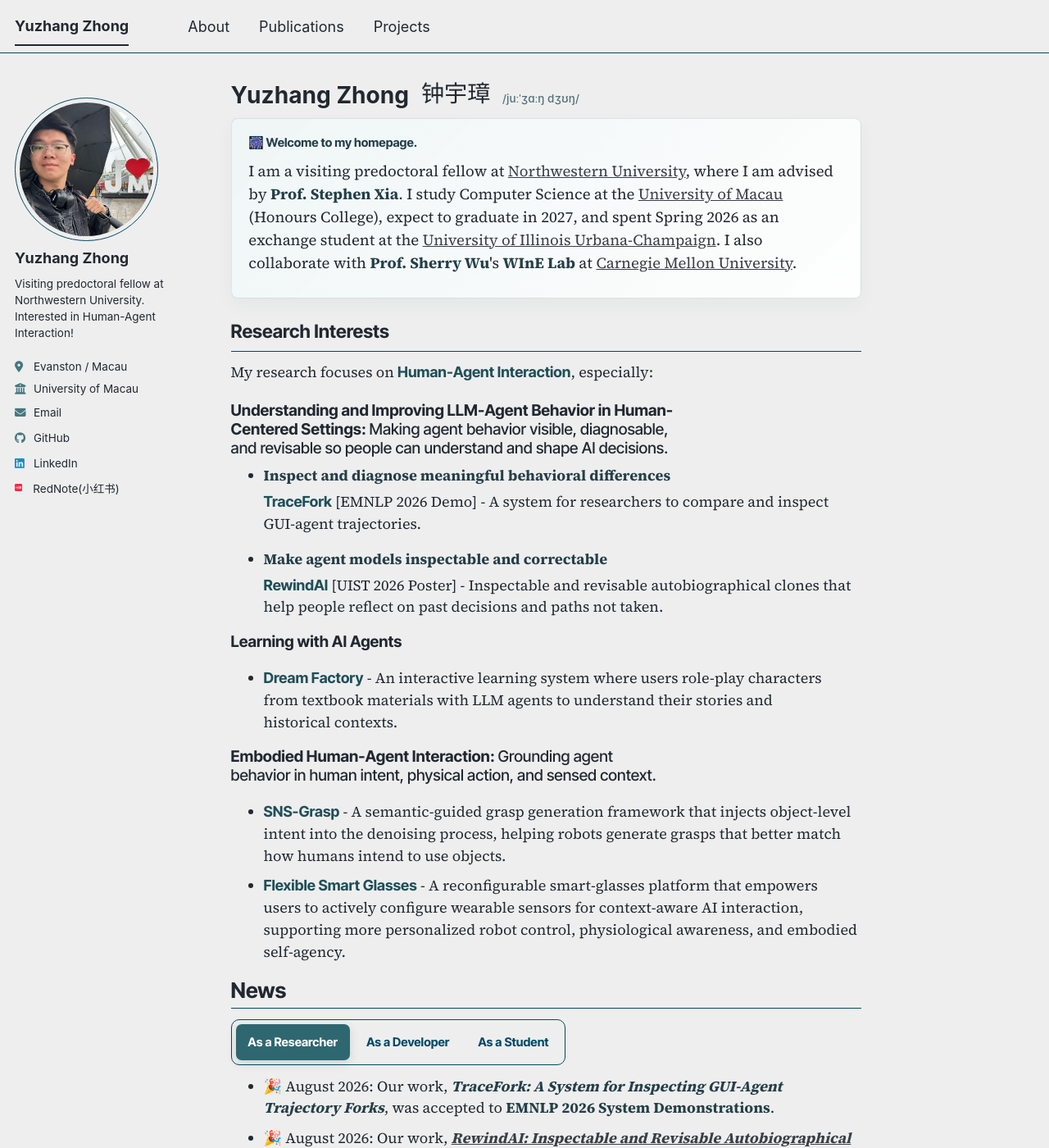
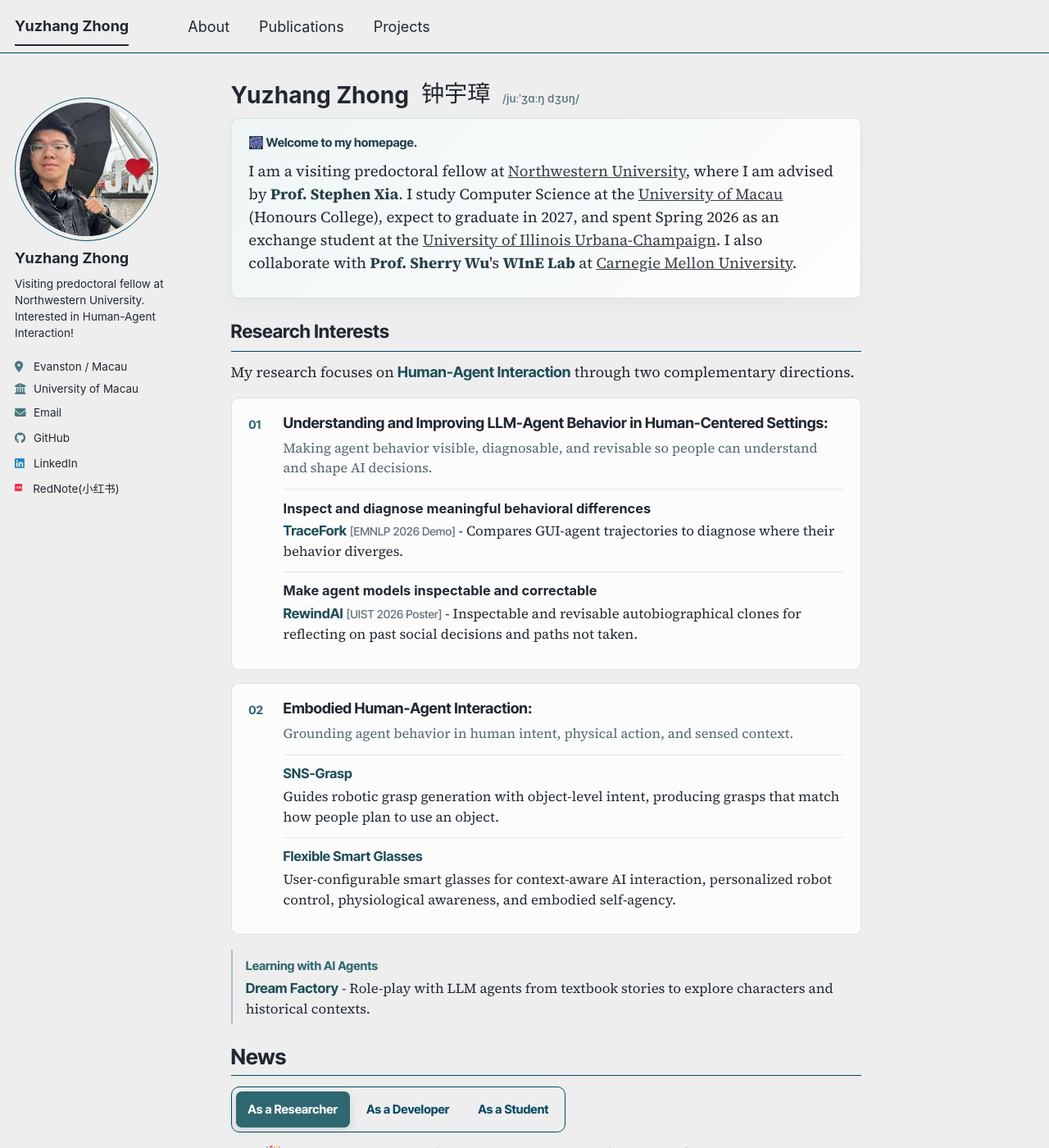
Before and after one commit to yuzhang-zhong/yuzhang-zhong.github.io, a Jekyll site: the page built from _pages/about.md, in a window 1280 px wide and 1400 px high. Shown: the whole window at 82% size. Built offline with Jekyll 4.4.1, drawn with Linux system fonts in a browser that asks for light colours; comment, search, counter and statistics services are not loaded; a style sheet for code colours, icons or effects is not loaded.

Commit message:
Refine research interests layout

```diff
--- a/_includes/head/custom.html
+++ b/_includes/head/custom.html
@@ -188,32 +188,92 @@
     margin-top: 1.4rem;
   }
 
-  .page__content .research-interests h3 {
-    margin: 0.65rem 0 0.45rem;
-    font-size: 1.06rem;
+  .page__content .research-intro {
+    margin: 0.45rem 0 1rem;
   }
 
-  .research-heading-definition {
-    font-weight: 400;
+  .research-theme {
+    margin: 0.9rem 0;
+    padding: 1rem 1.15rem;
+    border: 1px solid rgba(44, 68, 76, 0.14);
+    border-radius: 9px;
+    background: rgba(255, 255, 255, 0.8);
   }
 
-  .page__content .research-questions {
-    margin-top: 0.35rem;
+  .research-theme__heading {
+    display: grid;
+    grid-template-columns: 1.75rem minmax(0, 1fr);
+    gap: 0.6rem;
+    align-items: start;
   }
 
-  .page__content .research-questions > li {
-    margin-bottom: 0.9rem;
+  .research-theme__index {
+    padding-top: 0.15rem;
+    color: #2f6770;
+    font-family: var(--anthropic-sans);
+    font-size: 0.79rem;
+    font-weight: 700;
+  }
+
+  .page__content .research-theme h3 {
+    margin: 0;
+    font-size: 1rem;
+    line-height: 1.38;
+  }
+
+  .page__content .research-theme__definition {
+    margin: 0.3rem 0 0;
+    color: #52666c;
+    font-size: 0.91rem;
     line-height: 1.48;
   }
 
-  .research-project {
-    margin: 0.3rem 0 0.2rem;
+  .research-theme__projects {
+    margin: 0.75rem 0 0 2.35rem;
   }
 
-  .page__content .research-project p {
-    margin: 0;
+  .research-theme__project {
+    padding: 0.64rem 0;
+    border-top: 1px solid rgba(44, 68, 76, 0.12);
   }
 
+  .page__content .research-theme__project h4 {
+    margin: 0 0 0.2rem;
+    font-size: 0.91rem;
+    line-height: 1.4;
+  }
+
+  .page__content .research-theme__project p {
+    margin: 0;
+    font-size: 0.93rem;
+    line-height: 1.5;
+  }
+
+  .research-tag {
+    color: #60727a;
+    font-family: var(--anthropic-sans);
+    font-size: 0.77rem;
+    white-space: nowrap;
+  }
+
+  .research-aside {
+    margin: 1rem 0 1.4rem;
+    padding: 0.25rem 0 0.25rem 0.9rem;
+    border-left: 2px solid rgba(47, 103, 112, 0.35);
+  }
+
+  .research-aside__label {
+    color: #2f6770;
+    font-family: var(--anthropic-sans);
+    font-size: 0.82rem;
+    font-weight: 700;
+  }
+
+  .page__content .research-aside p {
+    margin: 0.2rem 0 0;
+    font-size: 0.93rem;
+    line-height: 1.5;
+  }
 
   .home-news-column {
     margin: 1rem 0 1.05rem;
@@ -448,6 +508,25 @@
     }
   }
 
+  @media screen and (max-width: 600px) {
+    .research-theme {
+      padding: 0.9rem;
+    }
+
+    .research-theme__heading {
+      grid-template-columns: 1fr;
+      gap: 0.15rem;
+    }
+
+    .research-theme__index {
+      padding-top: 0;
+    }
+
+    .research-theme__projects {
+      margin-left: 0;
+    }
+  }
+
 
   #theme-toggle {
     display: none;
--- a/_pages/about.md
+++ b/_pages/about.md
@@ -26,33 +26,52 @@ redirect_from:
 
 ## Research Interests
 
-My research focuses on <span class="project-name">Human-Agent Interaction</span>, especially:
+<p class="research-intro">My research focuses on <span class="project-name">Human-Agent Interaction</span> through two complementary directions.</p>
 
-### Understanding and Improving LLM-Agent Behavior in Human-Centered Settings: <span class="research-heading-definition">Making agent behavior visible, diagnosable, and revisable so people can understand and shape AI decisions.</span>
+<div class="research-theme">
+  <header class="research-theme__heading">
+    <span class="research-theme__index" aria-hidden="true">01</span>
+    <div>
+      <h3>Understanding and Improving LLM-Agent Behavior in Human-Centered Settings:</h3>
+      <p class="research-theme__definition">Making agent behavior visible, diagnosable, and revisable so people can understand and shape AI decisions.</p>
+    </div>
+  </header>
+  <div class="research-theme__projects">
+    <div class="research-theme__project">
+      <h4>Inspect and diagnose meaningful behavioral differences</h4>
+      <p><span class="project-name">TraceFork</span> <span class="research-tag">[EMNLP 2026 Demo]</span> - Compares GUI-agent trajectories to diagnose where their behavior diverges.</p>
+    </div>
+    <div class="research-theme__project">
+      <h4>Make agent models inspectable and correctable</h4>
+      <p><span class="project-name">RewindAI</span> <span class="research-tag">[UIST 2026 Poster]</span> - Inspectable and revisable autobiographical clones for reflecting on past social decisions and paths not taken.</p>
+    </div>
+  </div>
+</div>
 
-<ul class="research-questions">
-  <li>
-    <strong>Inspect and diagnose meaningful behavioral differences</strong>
-    <div class="research-project">
-      <p><span class="project-name">TraceFork</span> [EMNLP 2026 Demo] - A system for researchers to compare and inspect GUI-agent trajectories.</p>
+<div class="research-theme">
+  <header class="research-theme__heading">
+    <span class="research-theme__index" aria-hidden="true">02</span>
+    <div>
+      <h3>Embodied Human-Agent Interaction:</h3>
+      <p class="research-theme__definition">Grounding agent behavior in human intent, physical action, and sensed context.</p>
     </div>
-  </li>
-  <li>
-    <strong>Make agent models inspectable and correctable</strong>
-    <div class="research-project">
-      <p><span class="project-name">RewindAI</span> [UIST 2026 Poster] - Inspectable and revisable autobiographical clones that help people reflect on past decisions and paths not taken.</p>
+  </header>
+  <div class="research-theme__projects">
+    <div class="research-theme__project">
+      <h4><span class="project-name">SNS-Grasp</span></h4>
+      <p>Guides robotic grasp generation with object-level intent, producing grasps that match how people plan to use an object.</p>
     </div>
-  </li>
-</ul>
+    <div class="research-theme__project">
+      <h4><span class="project-name">Flexible Smart Glasses</span></h4>
+      <p>User-configurable smart glasses for context-aware AI interaction, personalized robot control, physiological awareness, and embodied self-agency.</p>
+    </div>
+  </div>
+</div>
 
-### Learning with AI Agents
-
-- <span class="project-name">Dream Factory</span> - An interactive learning system where users role-play characters from textbook materials with LLM agents to understand their stories and historical contexts.
-
-### Embodied Human-Agent Interaction: <span class="research-heading-definition">Grounding agent behavior in human intent, physical action, and sensed context.</span>
-
-- <span class="project-name">SNS-Grasp</span> - A semantic-guided grasp generation framework that injects object-level intent into the denoising process, helping robots generate grasps that better match how humans intend to use objects.
-- <span class="project-name">Flexible Smart Glasses</span> - A reconfigurable smart-glasses platform that empowers users to actively configure wearable sensors for context-aware AI interaction, supporting more personalized robot control, physiological awareness, and embodied self-agency.
+<div class="research-aside">
+  <span class="research-aside__label">Learning with AI Agents</span>
+  <p><span class="project-name">Dream Factory</span> - Role-play with LLM agents from textbook stories to explore characters and historical contexts.</p>
+</div>
 
 </section>
 
```
